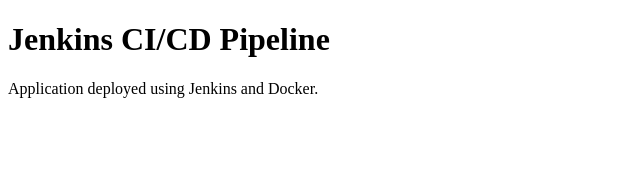
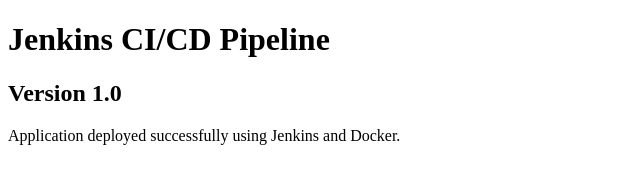
Before and after one commit to gowtham047/jenkins-docker-cicd, a plain HTML site: page app/index.html in a window 1280 px wide. Shown: the whole page, without its empty margins (0-640 px from the left). Drawn offline with Linux system fonts and the light colour scheme.

Commit message:
Add version 1 application

```diff
--- a/app/index.html
+++ b/app/index.html
@@ -1,10 +1,11 @@
 <!DOCTYPE html>
 <html>
 <head>
-    <title>Jenkins CI/CD Demo</title>
+    <title>DevOps CI/CD Demo</title>
 </head>
 <body>
     <h1>Jenkins CI/CD Pipeline</h1>
-    <p>Application deployed using Jenkins and Docker.</p>
+    <h2>Version 1.0</h2>
+    <p>Application deployed successfully using Jenkins and Docker.</p>
 </body>
 </html>
```
